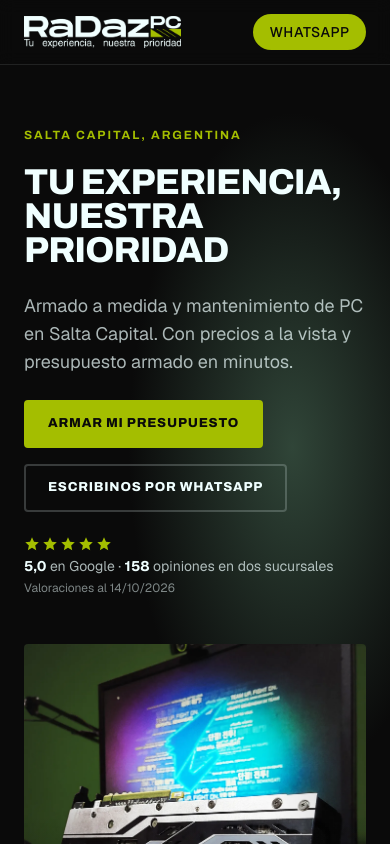
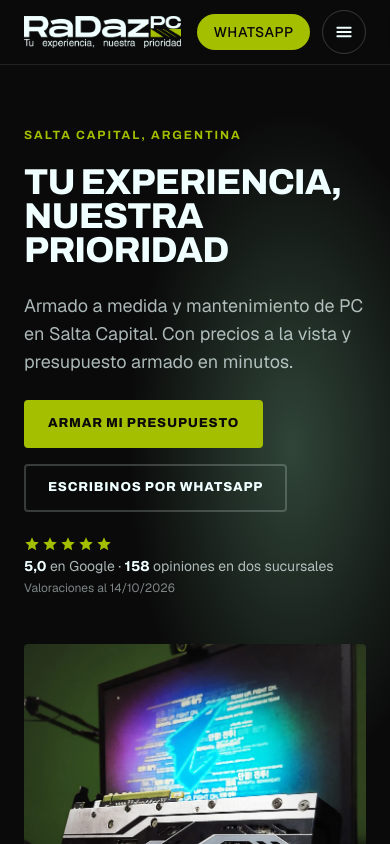
Before and after one commit to SebastianDaza007/radazpc, a Next.js app: page / in a window 390 px wide. Shown: the top 844 px of the page. Built offline with nearby package versions, Linux system fonts and the light colour scheme.

Commit message:
RAD-3: feat: add mobile navigation menu

```diff
--- /dev/null
+++ b/src/components/MobileNav.tsx
@@ -0,0 +1,57 @@
+"use client";
+
+import { useEffect, useRef, useState } from "react";
+
+type NavItem = { href: string; label: string };
+
+/** Disclosure menu for small screens. Closes on link tap, Escape, or when the desktop nav appears. */
+export default function MobileNav({ items }: { items: NavItem[] }) {
+  const [open, setOpen] = useState(false);
+  const buttonRef = useRef<HTMLButtonElement>(null);
+
+  useEffect(() => {
+    if (!open) return;
+    const onKey = (e: KeyboardEvent) => {
+      if (e.key !== "Escape") return;
+      setOpen(false);
+      buttonRef.current?.focus();
+    };
+    const desktop = window.matchMedia("(min-width: 1024px)");
+    const onResize = () => desktop.matches && setOpen(false);
+    document.addEventListener("keydown", onKey);
+    desktop.addEventListener("change", onResize);
+    return () => {
+      document.removeEventListener("keydown", onKey);
+      desktop.removeEventListener("change", onResize);
+    };
+  }, [open]);
+
+  return (
+    <div className="lg:hidden">
+      <button
+        ref={buttonRef}
+        type="button"
+        aria-expanded={open}
+        aria-controls="mobile-nav"
+        aria-label={open ? "Cerrar menú" : "Abrir menú"}
+        onClick={() => setOpen((v) => !v)}
+        className="grid h-11 w-11 place-items-center rounded-full border border-mist/20 text-mist transition-colors hover:border-lime hover:text-lime"
+      >
+        <svg viewBox="0 0 24 24" width="20" height="20" fill="none" stroke="currentColor" strokeWidth="2.4" strokeLinecap="round" aria-hidden="true">
+          <path d={open ? "M6 6l12 12M18 6L6 18" : "M4 7h16M4 12h16M4 17h16"} />
+        </svg>
+      </button>
+      <div id="mobile-nav" hidden={!open} className="absolute inset-x-0 top-full border-b border-mist/10 bg-ink">
+        <ul className="mx-auto flex max-w-6xl flex-col px-6 py-2">
+          {items.map((item) => (
+            <li key={item.href}>
+              <a href={item.href} onClick={() => setOpen(false)} className="block py-3 text-mist/80 transition-colors hover:text-lime">
+                {item.label}
+              </a>
+            </li>
+          ))}
+        </ul>
+      </div>
+    </div>
+  );
+}
--- a/src/components/SiteHeader.tsx
+++ b/src/components/SiteHeader.tsx
@@ -1,5 +1,6 @@
 import Image from "next/image";
 import { site } from "@/lib/site";
+import MobileNav from "./MobileNav";
 
 const nav = [
   { href: "#servicios", label: "Servicios" },
@@ -16,7 +17,7 @@ export default function SiteHeader() {
         <a href="#" aria-label={site.name}>
           <Image src="/brand/web/logotipo-oscuro.png" alt={site.name} width={1619} height={330} className="h-8 w-auto" priority />
         </a>
-        <nav aria-label="Principal" className="flex items-center gap-8 text-sm font-medium uppercase tracking-wider">
+        <nav aria-label="Principal" className="flex items-center gap-3 text-sm font-medium uppercase tracking-wider lg:gap-8">
           <div className="hidden gap-6 lg:flex">
             {nav.map((item) => (
               <a key={item.href} href={item.href} className="text-mist/70 transition-colors hover:text-lime">
@@ -27,6 +28,7 @@ export default function SiteHeader() {
           <a href={site.whatsapp} target="_blank" rel="noopener noreferrer" className="rounded-full bg-lime px-4 py-2 text-ink transition-opacity hover:opacity-90">
             WhatsApp
           </a>
+          <MobileNav items={nav} />
         </nav>
       </div>
     </header>
```
